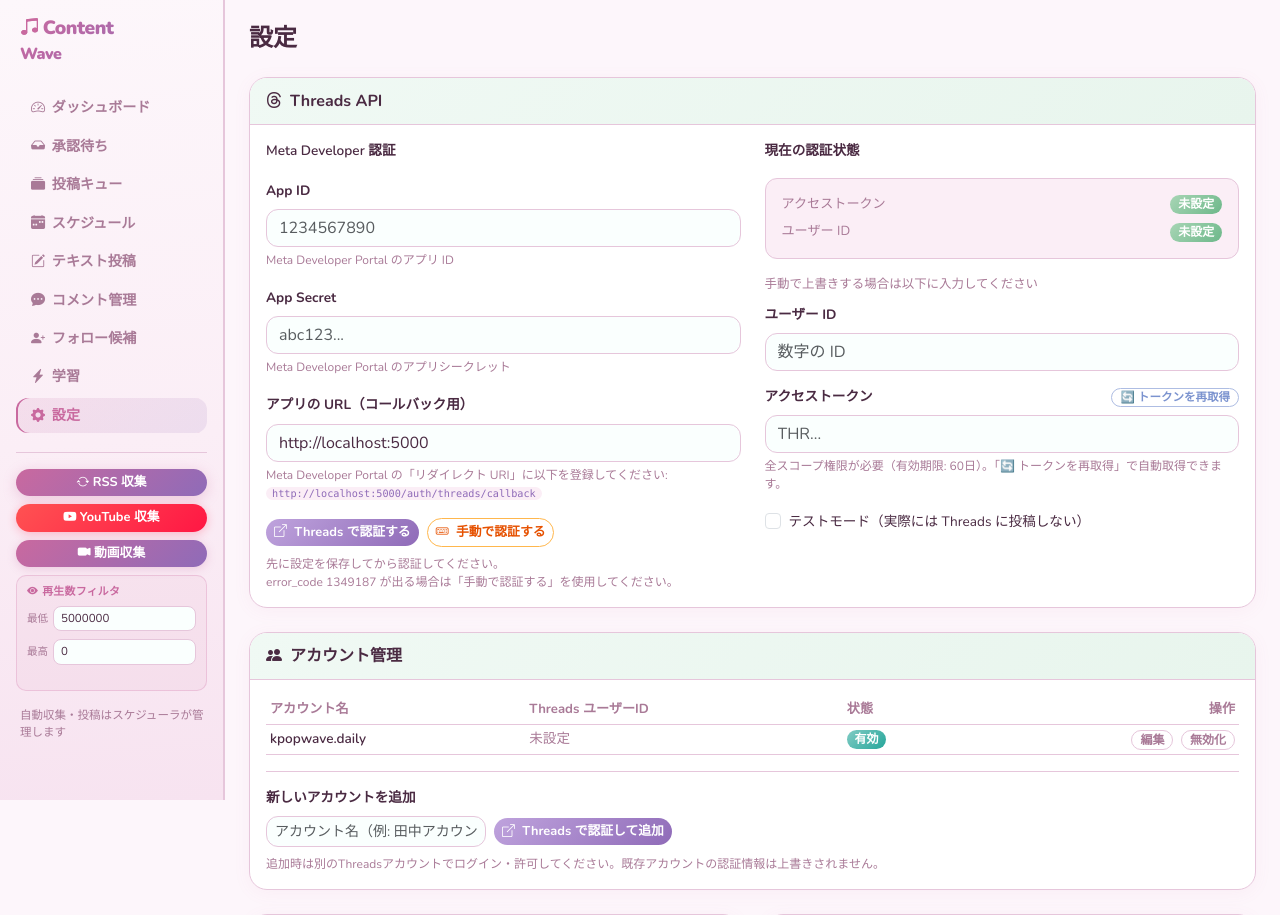
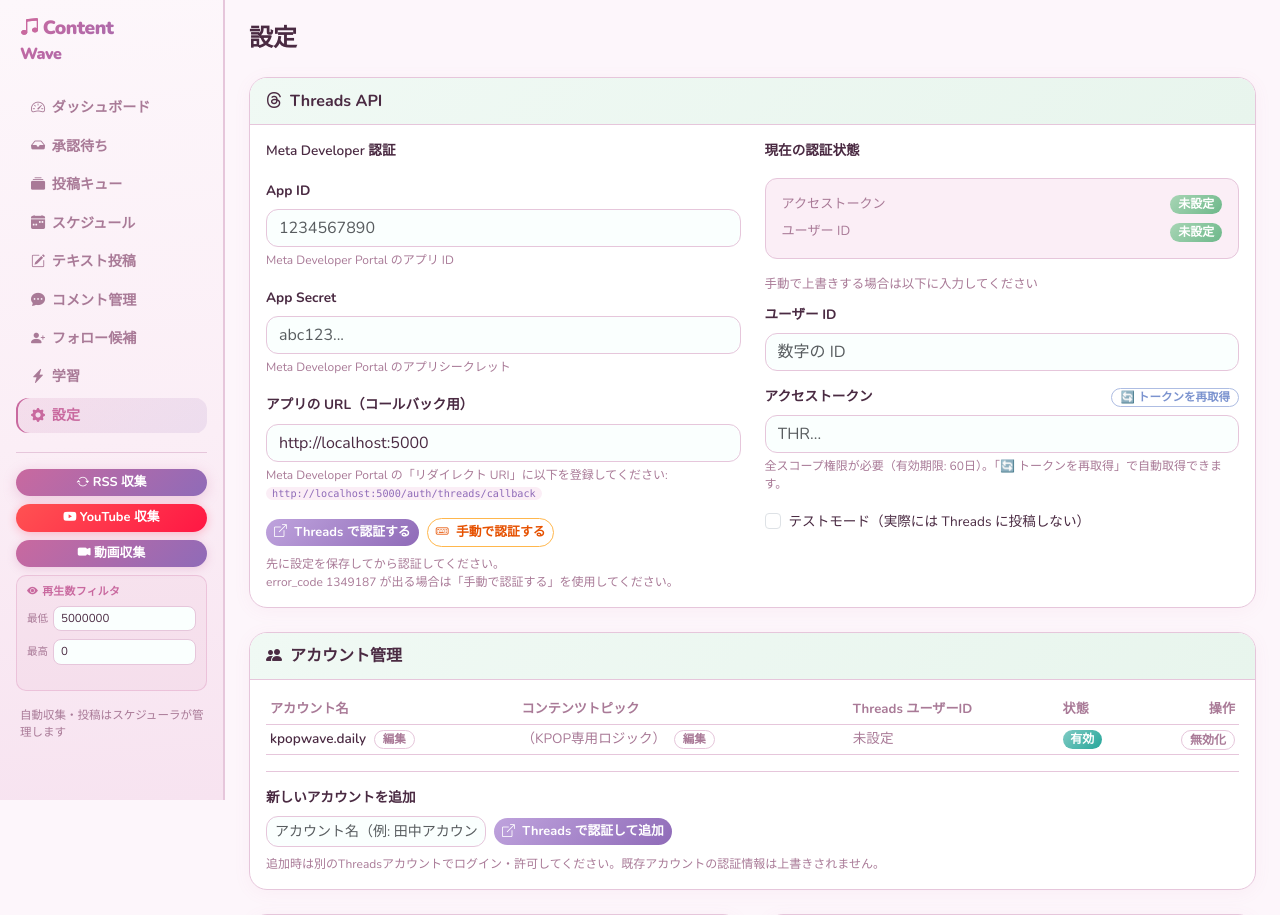
Before and after one commit to mktiskw1/kpopwave-tool, a Flask app: page /settings in a window 1280 px wide. Shown: the top 915 px of the page. Run offline with Flask 3, Linux system fonts and the light colour scheme; data comes from the database, SQL or seed files in the repository; data that the repository does not hold is empty.

Commit message:
feat: アカウント管理画面でcontent_topicを編集可能にする
非KPOPアカウント向けのRSS収集・投稿文生成分岐に使うトピック説明文を
設定画面から編集できるようにした。新規ルート POST /accounts/<id>/content-topic。

```diff
--- a/app.py
+++ b/app.py
@@ -1193,6 +1193,15 @@ def rename_account(id):
     return jsonify({"ok": True, "account_label": account.account_label})
 
 
+@app.route("/accounts/<int:id>/content-topic", methods=["POST"])
+def update_account_content_topic(id):
+    account = ThreadsAccount.query.get_or_404(id)
+    topic = (request.form.get("content_topic") or "").strip()
+    account.content_topic = topic or None
+    db.session.commit()
+    return jsonify({"ok": True, "content_topic": account.content_topic or ""})
+
+
 @app.route("/accounts/<int:id>/toggle-active", methods=["POST"])
 def toggle_account_active(id):
     account = ThreadsAccount.query.get_or_404(id)
--- a/templates/settings.html
+++ b/templates/settings.html
@@ -137,6 +137,7 @@
             <thead>
               <tr>
                 <th>アカウント名</th>
+                <th>コンテンツトピック</th>
                 <th>Threads ユーザーID</th>
                 <th>状態</th>
                 <th class="text-end">操作</th>
@@ -155,6 +156,21 @@
                     <button type="button" class="btn btn-sm py-0 px-1 btn-outline-secondary" style="font-size:.72rem"
                             onclick="cancelEditAccountLabel({{ acc.id }})">✕</button>
                   </span>
+                  <button type="button" class="btn btn-sm btn-outline-secondary py-0 px-2 ms-1" style="font-size:.72rem"
+                          onclick="startEditAccountLabel({{ acc.id }})">編集</button>
+                </td>
+                <td>
+                  <span id="acc-topic-display-{{ acc.id }}" style="color:var(--text-muted)">{{ acc.content_topic or "（KPOP専用ロジック）" }}</span>
+                  <span id="acc-topic-edit-{{ acc.id }}" style="display:none">
+                    <input type="text" id="acc-topic-input-{{ acc.id }}" class="form-control form-control-sm d-inline-block"
+                           value="{{ acc.content_topic or '' }}" placeholder="例: ガチャガチャ・カプセルトイに関する記事" style="width:260px;font-size:.85rem">
+                    <button type="button" class="btn btn-sm py-0 px-1 btn-success" style="font-size:.72rem"
+                            onclick="saveContentTopic({{ acc.id }})">✓</button>
+                    <button type="button" class="btn btn-sm py-0 px-1 btn-outline-secondary" style="font-size:.72rem"
+                            onclick="cancelEditContentTopic({{ acc.id }})">✕</button>
+                  </span>
+                  <button type="button" class="btn btn-sm btn-outline-secondary py-0 px-2 ms-1" style="font-size:.72rem"
+                          onclick="startEditContentTopic({{ acc.id }})">編集</button>
                 </td>
                 <td class="text-muted">{{ acc.threads_user_id or '未設定' }}</td>
                 <td>
@@ -165,8 +181,6 @@
                   {% endif %}
                 </td>
                 <td class="text-end">
-                  <button type="button" class="btn btn-sm btn-outline-secondary py-0 px-2 me-1" style="font-size:.75rem"
-                          onclick="startEditAccountLabel({{ acc.id }})">編集</button>
                   <form method="post" action="{{ url_for('toggle_account_active', id=acc.id) }}" class="d-inline">
                     <button type="submit" class="btn btn-sm btn-outline-secondary py-0 px-2" style="font-size:.75rem">
                       {% if acc.is_active %}無効化{% else %}有効化{% endif %}
@@ -175,7 +189,7 @@
                 </td>
               </tr>
               {% else %}
-              <tr><td colspan="4" class="text-muted text-center py-3">登録済みアカウントがありません</td></tr>
+              <tr><td colspan="5" class="text-muted text-center py-3">登録済みアカウントがありません</td></tr>
               {% endfor %}
             </tbody>
           </table>
@@ -410,6 +424,37 @@ function saveAccountLabel(id) {
     .catch(() => alert("更新に失敗しました"));
 }
 
+function startEditContentTopic(id) {
+  document.getElementById("acc-topic-display-" + id).style.display = "none";
+  document.getElementById("acc-topic-edit-" + id).style.display = "inline-block";
+  const input = document.getElementById("acc-topic-input-" + id);
+  input.focus();
+  input.select();
+}
+function cancelEditContentTopic(id) {
+  document.getElementById("acc-topic-edit-" + id).style.display = "none";
+  document.getElementById("acc-topic-display-" + id).style.display = "";
+}
+function saveContentTopic(id) {
+  const input = document.getElementById("acc-topic-input-" + id);
+  const topic = input.value.trim();
+  fetch(`/accounts/${id}/content-topic`, {
+    method: "POST",
+    headers: { "Content-Type": "application/x-www-form-urlencoded" },
+    body: new URLSearchParams({ content_topic: topic }).toString(),
+  })
+    .then(r => r.json())
+    .then(data => {
+      if (data.ok) {
+        document.getElementById("acc-topic-display-" + id).textContent = data.content_topic || "（KPOP専用ロジック）";
+        cancelEditContentTopic(id);
+      } else {
+        alert(data.error || "更新に失敗しました");
+      }
+    })
+    .catch(() => alert("更新に失敗しました"));
+}
+
 function addChannel() {
   const c = document.getElementById('channels-container');
   const div = document.createElement('div');
```
